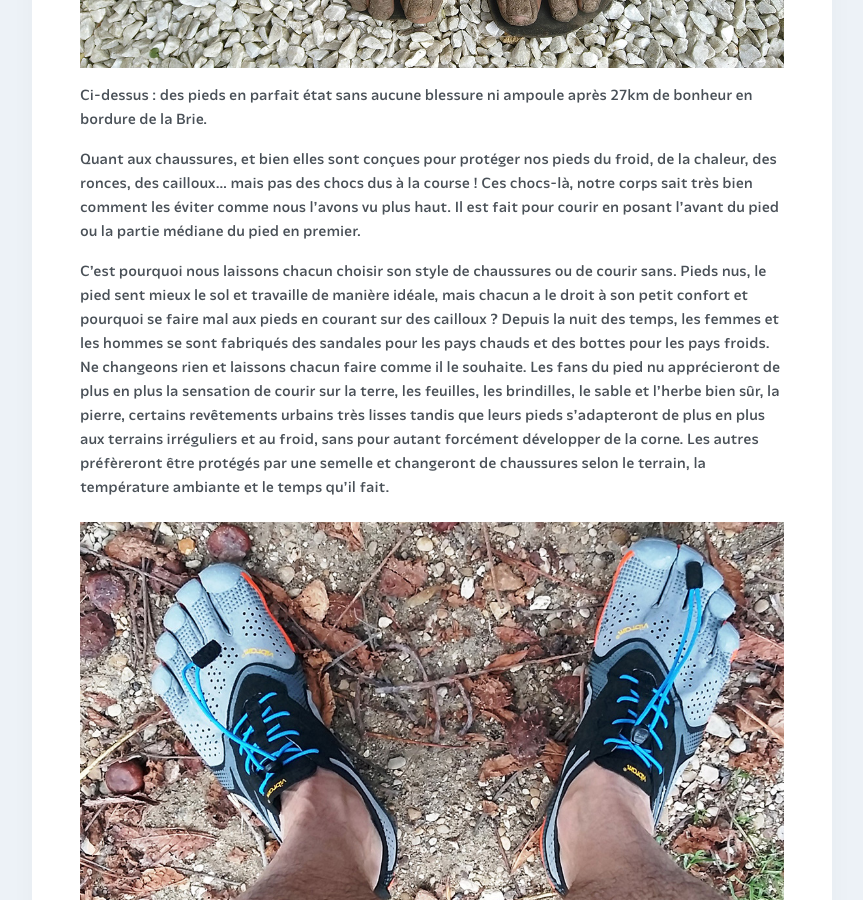
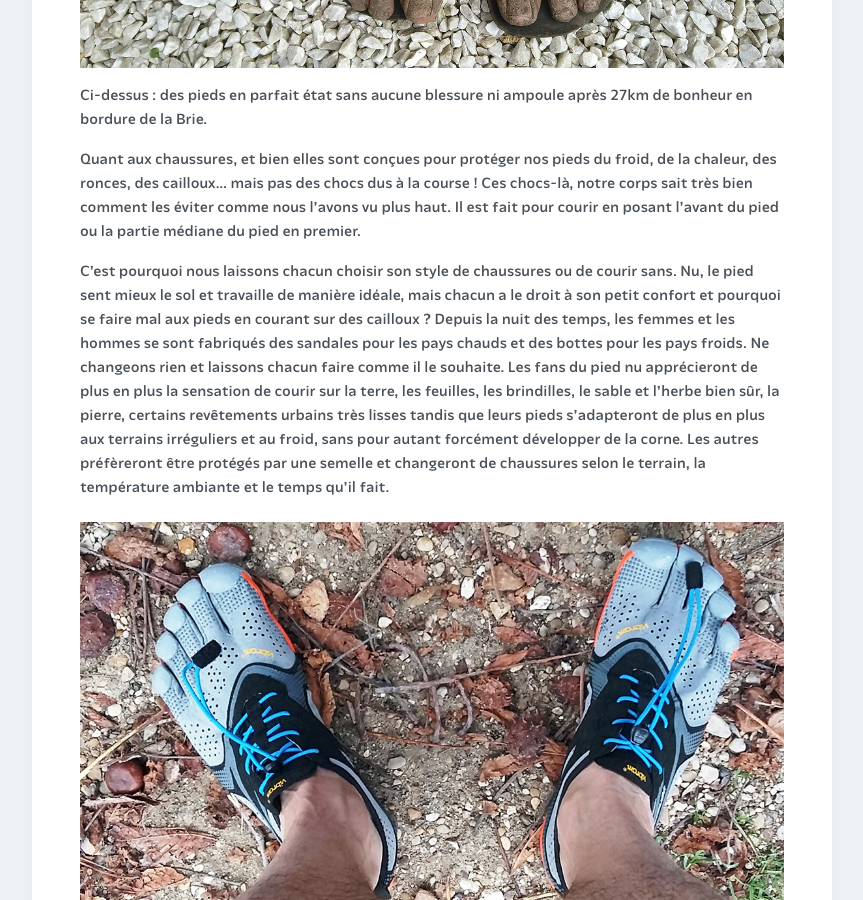
Before and after one commit to courirpaleo/courirpaleo.github.io, a Jekyll site: the page built from _pages-secondary/foulee-naturelle.md, in a window 1280 px wide and 900 px high, scrolled down 4310 px. Shown: the whole window, without its empty margins (208-1071 px from the left). Built offline with Jekyll 4.4.1, drawn with Linux system fonts in a browser that asks for light colours; some web fonts are replaced.

Commit message:
Update foulee-naturelle.md

```diff
--- a/_pages-secondary/foulee-naturelle.md
+++ b/_pages-secondary/foulee-naturelle.md
@@ -53,7 +53,7 @@
 
 Quant aux chaussures, et bien elles sont conçues pour protéger nos pieds du froid, de la chaleur, des ronces, des cailloux... mais pas des chocs dus à la course&nbsp;! Ces chocs-là, notre corps sait très bien comment les éviter comme nous l'avons vu plus haut. Il est fait pour courir en posant l'avant du pied ou la partie médiane du pied en premier.
 
-C'est pourquoi nous laissons chacun choisir son style de chaussures ou de courir sans. Pieds nus, le pied sent mieux le sol et travaille de manière idéale, mais chacun a le droit à son petit confort et pourquoi se faire mal aux pieds en courant sur des cailloux&nbsp;? Depuis la nuit des temps, les femmes et les hommes se sont fabriqués des sandales pour les pays chauds et des bottes pour les pays froids. Ne changeons rien et laissons chacun faire comme il le souhaite. Les fans du pied nu apprécieront de plus en plus la sensation de courir sur la terre, les feuilles, les brindilles, le sable et l'herbe bien sûr, la pierre, certains revêtements urbains très lisses tandis que leurs pieds s'adapteront de plus en plus aux terrains irréguliers et au froid, sans pour autant forcément développer de la corne. Les autres préfèreront être protégés par une semelle et changeront de chaussures selon le terrain, la température ambiante et le temps qu'il fait.
+C'est pourquoi nous laissons chacun choisir son style de chaussures ou de courir sans. Nu, le pied sent mieux le sol et travaille de manière idéale, mais chacun a le droit à son petit confort et pourquoi se faire mal aux pieds en courant sur des cailloux&nbsp;? Depuis la nuit des temps, les femmes et les hommes se sont fabriqués des sandales pour les pays chauds et des bottes pour les pays froids. Ne changeons rien et laissons chacun faire comme il le souhaite. Les fans du pied nu apprécieront de plus en plus la sensation de courir sur la terre, les feuilles, les brindilles, le sable et l'herbe bien sûr, la pierre, certains revêtements urbains très lisses tandis que leurs pieds s'adapteront de plus en plus aux terrains irréguliers et au froid, sans pour autant forcément développer de la corne. Les autres préfèreront être protégés par une semelle et changeront de chaussures selon le terrain, la température ambiante et le temps qu'il fait.
 
 ![Courir Paleo](/assets/images/CourirPaleo_Vincennes_VFF_1080px.jpg)
 
```
